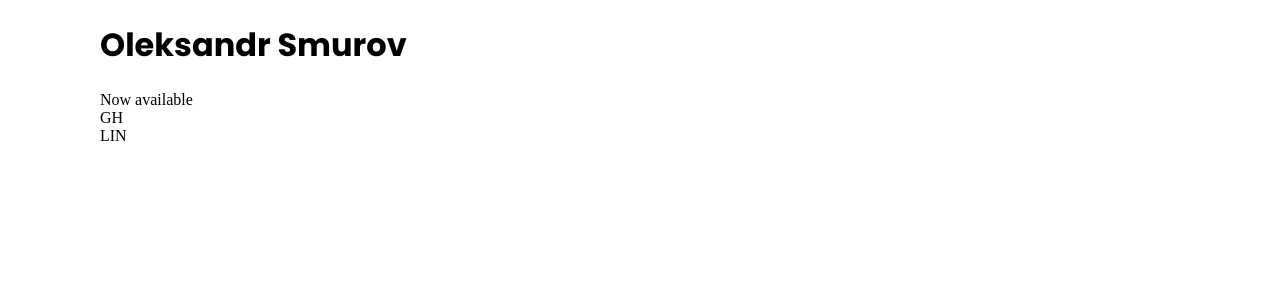
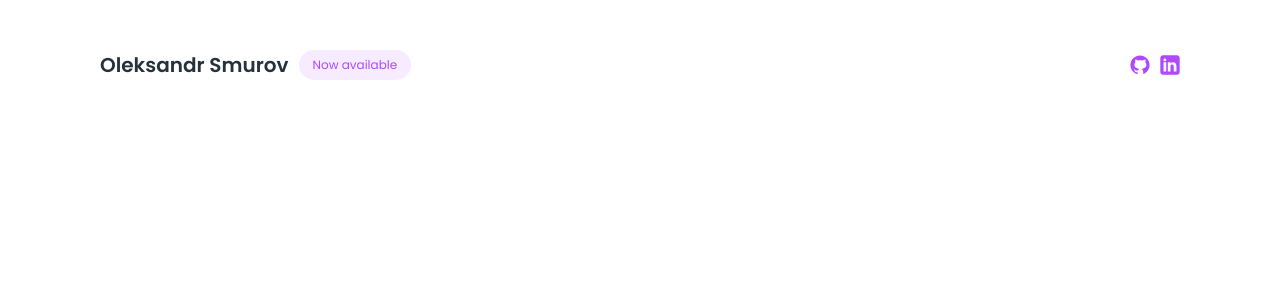
Before and after one commit to a13smrv/portfolio, a React (Create React App) app: page / in a window 1280 px wide. Shown: the top 300 px of the page. Built offline with nearby package versions, Linux system fonts and the light colour scheme.

Commit message:
feat: complete work on the Header component
- edit variables for SCSS
- create a mixin for text
- add icons for LinkedIn and GitHub

```diff
--- a/src/components/header/Header.jsx
+++ b/src/components/header/Header.jsx
@@ -1,5 +1,8 @@
 import React from "react";
 import "./Header.scss";
+
+import GitHubIcon from "./img/GitHub.svg";
+import LinkedInIcon from "./img/LinkedIn.svg";
 
 export function Header() {
   return (
@@ -11,10 +14,10 @@ export function Header() {
         </div>
         <div className="socialMediaBlock">
           <div className="socialMediaItem">
-            GH
+            <img src={GitHubIcon} alt="GitHub" />
           </div>
           <div className="socialMediaItem">
-            LIN
+            <img src={LinkedInIcon} alt="LinkedIn" />
           </div>
         </div>
       </div>
--- a/src/components/header/Header.scss
+++ b/src/components/header/Header.scss
@@ -1,11 +1,62 @@
 @use "./../../scss/variables";
+@use "./../../scss/mixins";
 
 .header {
   display: flex;
   justify-content: center;
-  height: 50px;
+  height: 30px;
+  padding: 50px 0;
 
-  .pageTitle {
-    font-family: variables.$titleFont;
+  .container {
+    display: flex;
+    align-items: center;
+    justify-content: space-between;
+  }
+
+  .personalBlock {
+    display: flex;
+    align-items: center;
+    gap: 10px;
+
+    .pageTitle {
+      margin: 0px;
+
+      @include mixins.fontStyle(
+        variables.$titleFont,
+        variables.$pageTitleSize,
+        variables.$fontWeightSemiBold,
+        variables.$titleColor
+      );
+    }
+
+    .currentStatus {
+      padding: 6px 14px;
+      background-color: rgba($color: variables.$themeColor, $alpha: 0.10);
+      border-radius: 180px;
+
+      @include mixins.fontStyle(
+        variables.$titleFont,
+        variables.$smallTextSize,
+        variables.$fontWeightRegular,
+        variables.$themeColor
+      );
+    }
+  }
+
+  .socialMediaBlock {
+    display: flex;
+    align-items: center;
+    gap: 10px;
+
+    .socialMediaItem {
+      height: 20px;
+      width: 20px;
+
+      img {
+        width: 100%;
+        height: 100%;
+        fill: #000000;
+      }
+    }
   }
 }
--- /dev/null
+++ b/src/scss/_mixins.scss
@@ -0,0 +1,8 @@
+@use "./variables";
+
+@mixin fontStyle($fontFamily, $fontSize, $fontWeight, $color) {
+  font-family: $fontFamily;
+  font-size: $fontSize;
+  font-weight: $fontWeight;
+  color: $color;
+}
--- a/src/scss/_variables.scss
+++ b/src/scss/_variables.scss
@@ -1,6 +1,15 @@
 $titleColor: #25323d;
 $textColor: #5d87a8;
-$linkColor: #af48ff;
+$themeColor: #af48ff;
 
-$titleFont: "Poppins";
-$textFont: "Roboto";
+$titleFont: "Poppins", sans-serif;
+$textFont: "Roboto", sans-serif;
+
+$titleSize: 50px;
+$pageTitleSize: 20px;
+$normaltextSize: 15px;
+$smallTextSize: 12px;
+
+$fontWeightRegular: 400;
+$fontWeightSemiBold: 600;
+$fontWeightBold: 700;
```
Also changed, not shown: src/components/header/img/GitHub.svg (added), src/components/header/img/LinkedIn.svg (added).
